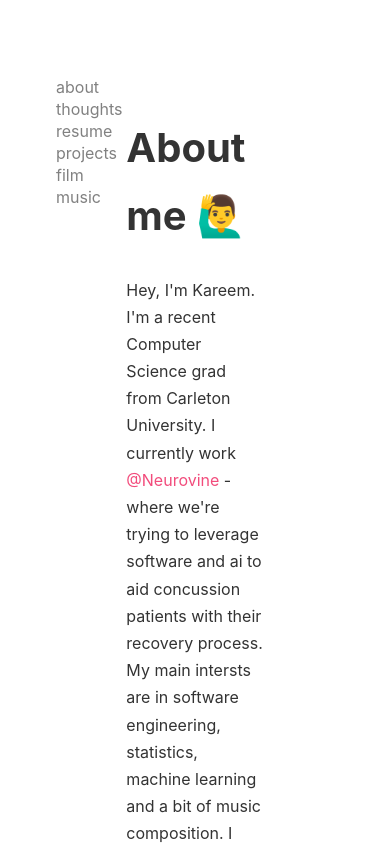
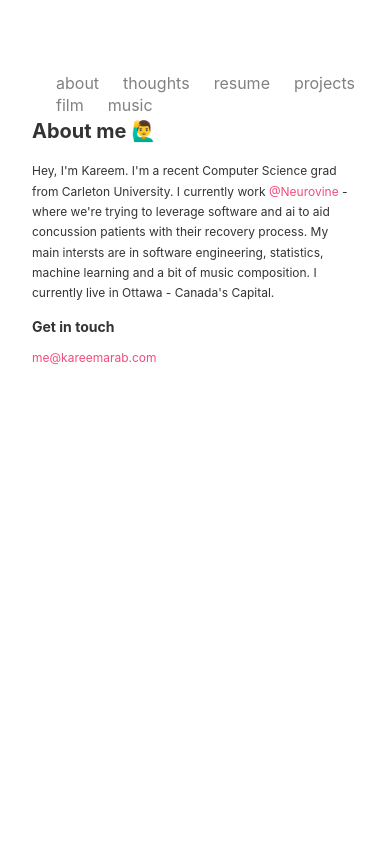
Before and after one commit to boshd/kareemarab, a Next.js app: page /about in a window 390 px wide. Shown: the top 844 px of the page. Built offline with nearby package versions, Linux system fonts and the light colour scheme.

Commit message:
added 3 new math libs

```diff
--- a/assets/styles/base/base.scss
+++ b/assets/styles/base/base.scss
@@ -90,6 +90,7 @@ hr {
 h1 {
     font-size: 40px;
 }
+
 h2,
 h3,
 h4,
@@ -106,7 +107,7 @@ a {
 
     &:hover {
         color: black !important;
-        background: #fffaf1;
+        background: #FFCFA9;
     }
 
     &:after {
@@ -125,3 +126,17 @@ a {
     background: #ffe8bc !important;
     color: black !important;
 }
+
+.flex {
+    @media (min-width: 820px) {
+        display: flex;
+
+        .col {
+            flex: 1;
+        }
+
+        .col:first-of-type {
+            margin-right: 2em;
+        }
+    }
+}
--- a/assets/styles/components/layout.scss
+++ b/assets/styles/components/layout.scss
@@ -1,7 +1,31 @@
 .outer-container{
     background: transparent;
-    max-width: 40%;
+    max-width: 60%;
     margin: auto;
     margin-top: 80px;
     margin-bottom: 100px;
+
+    @media (max-width: 900px) {
+        h1 {
+            font-size: 30px;
+        }
+        font-size: 15px;
+        max-width: 70%;
+    }
+
+    @media (max-width: 600px) {
+        h1 {
+            font-size: 25px;
+        }
+        font-size: 13px;
+        max-width: 90%;
+    }
+
+    @media (max-width: 400px) {
+        h1 {
+            font-size: 20px;
+        }
+        font-size: 12px;
+        max-width: 95%;
+    }
 }
--- a/assets/styles/components/sidenav.scss
+++ b/assets/styles/components/sidenav.scss
@@ -29,12 +29,33 @@
   }
 }
 
+@media (max-width: 820px) {
+  .sidenav-container {
+    width: 95%;
+  }
+
+  li {
+    float: left;
+    font-size: 5px;
+  }
+
+}
+
 @media screen and (max-height: 450px) {
   .sidenav {
     padding-top: 15px;
   }
 
-  .sidenav a {
-    font-size: 18px;
+  li a {
+    font-size: 5px;
   }
+
+  // .sidenav-container {
+  //   width: 95%;
+  // }
+
+  // li {
+  //   float: left;
+  //   font-size: 5px;
+  // }
 }
--- a/assets/styles/main.scss
+++ b/assets/styles/main.scss
@@ -12,3 +12,4 @@
 
 // pages
 @import 'pages/index';
+@import 'pages/thoughts';
--- /dev/null
+++ b/assets/styles/pages/thoughts.scss
@@ -0,0 +1,7 @@
+.thoughts-container {
+
+    ul {
+        list-style-type: none;
+    }
+
+}
--- a/package.json
+++ b/package.json
@@ -14,6 +14,9 @@
     "react": "^16.13.1",
     "react-dom": "^16.13.1",
     "react-latex-next": "^1.2.0",
+    "react-markdown": "^4.3.1",
+    "react-mathjax": "^1.0.1",
+    "remark-math": "^3.0.0",
     "sass": "^1.26.5"
   },
   "devDependencies": {
--- a/pages/thoughts.js
+++ b/pages/thoughts.js
@@ -8,6 +8,7 @@ import Layout from '../layouts/Layout'
 export default function ThoughtsPage(props) {
 	return (
 		<Layout title={props.title} description={props.description}>
+			<div className='thoughts-container'>
 				<h1>Blog posts</h1>
 				<ul>
 					{props.posts.map(function (post, idx) {
@@ -16,10 +17,12 @@ export default function ThoughtsPage(props) {
 								<Link href={'/posts/' + post.slug}>
 									<a>{post.title}</a>
 								</Link>
+								<p>{post.content}</p>
 							</li>
 						)
 					})}
 				</ul>
+			</div>
 		</Layout>
 	)
 }
```
Also changed, not shown: _posts/first.md (+5 -1 lines), pages/posts/[slug].js (+10 -2 lines), 1 other file (tests, documents, lock files or other folders). Lines whose indentation alone changed are shown as unchanged.
